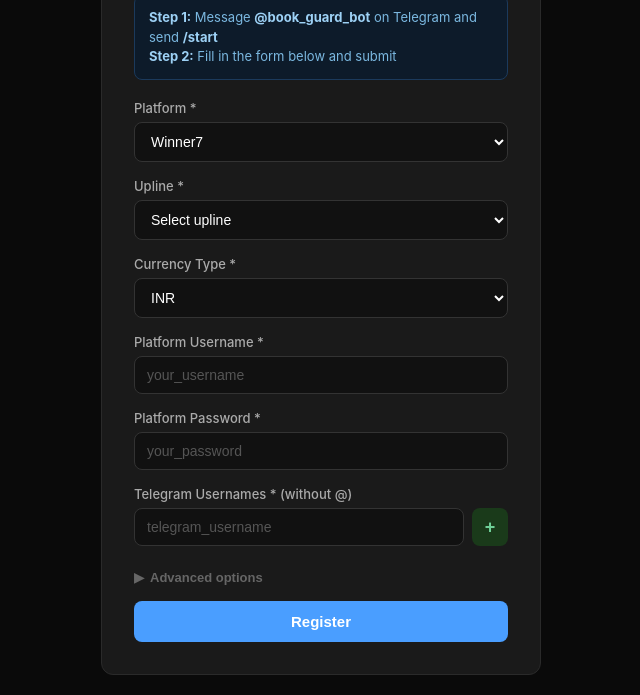
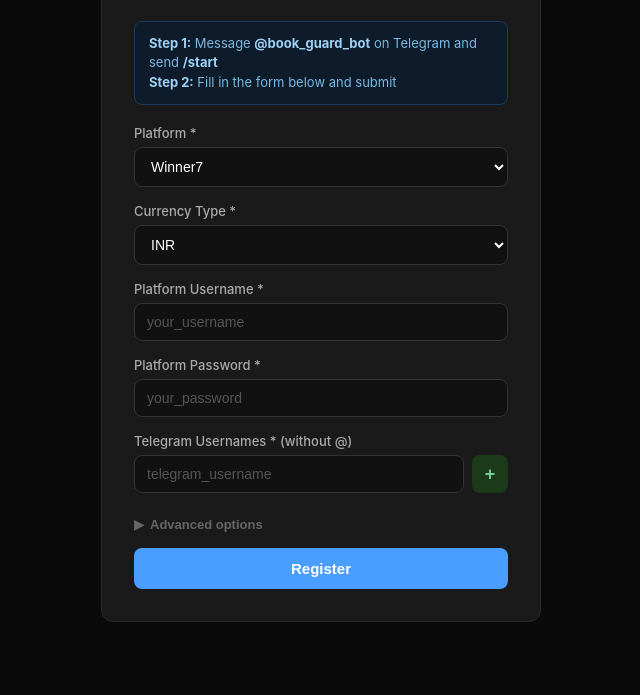
Before and after one commit to ichiragshah/master-rev-engg, a website: page public/index.html in a window 1280 px wide. Shown: the part 132-827 px from the top of the page, without its empty margins (319-959 px from the left). After the commit the page ends 800 px from the top, so only its background shows below. Drawn offline with Linux system fonts and the light colour scheme; no server answers.

Commit message:
fix: remove upline dropdown from registration form
Upline will be set manually for now, only currency type shown on form.

```diff
--- a/public/index.html
+++ b/public/index.html
@@ -201,15 +201,6 @@
           </select>
         </div>
         <div class="field">
-          <label>Upline *</label>
-          <select name="upline" required>
-            <option value="">Select upline</option>
-            <option value="Datta">Datta</option>
-            <option value="Madras">Madras</option>
-            <option value="Doctor">Doctor</option>
-          </select>
-        </div>
-        <div class="field">
           <label>Currency Type *</label>
           <select name="currency_type" required>
             <option value="INR">INR</option>
```
